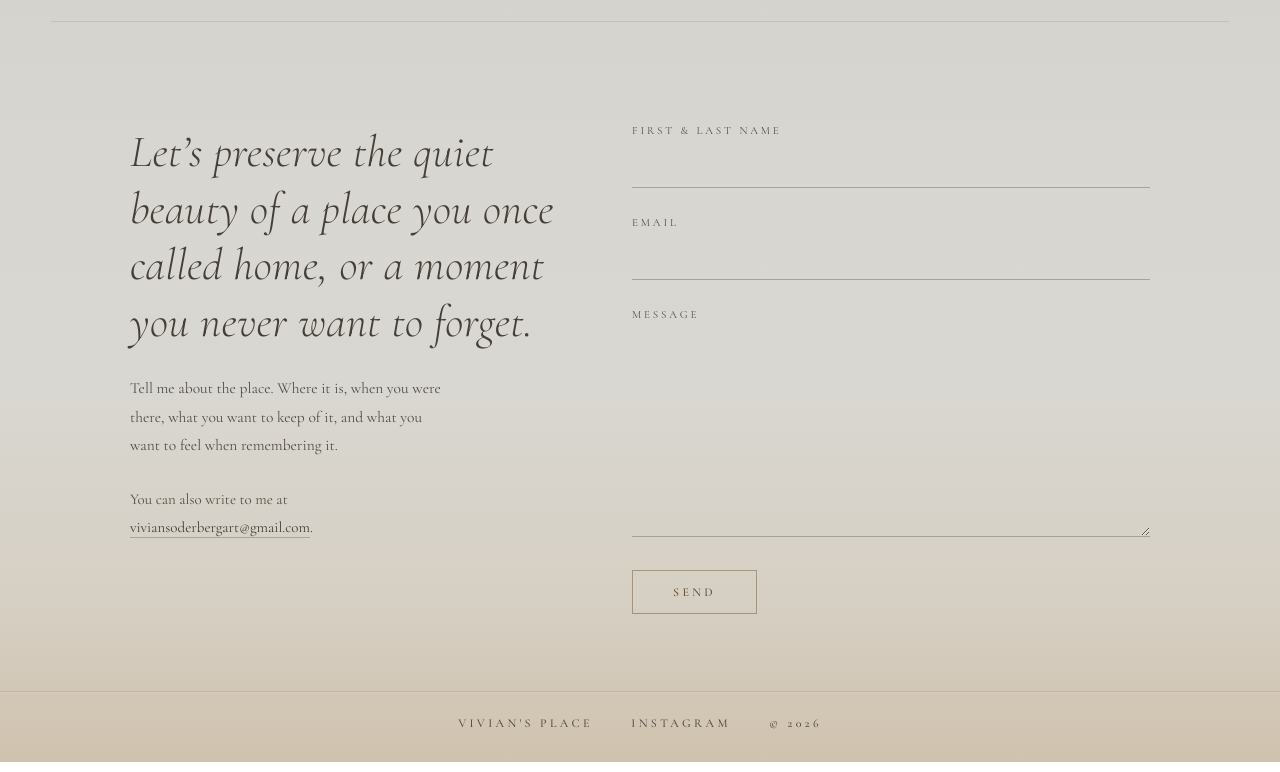
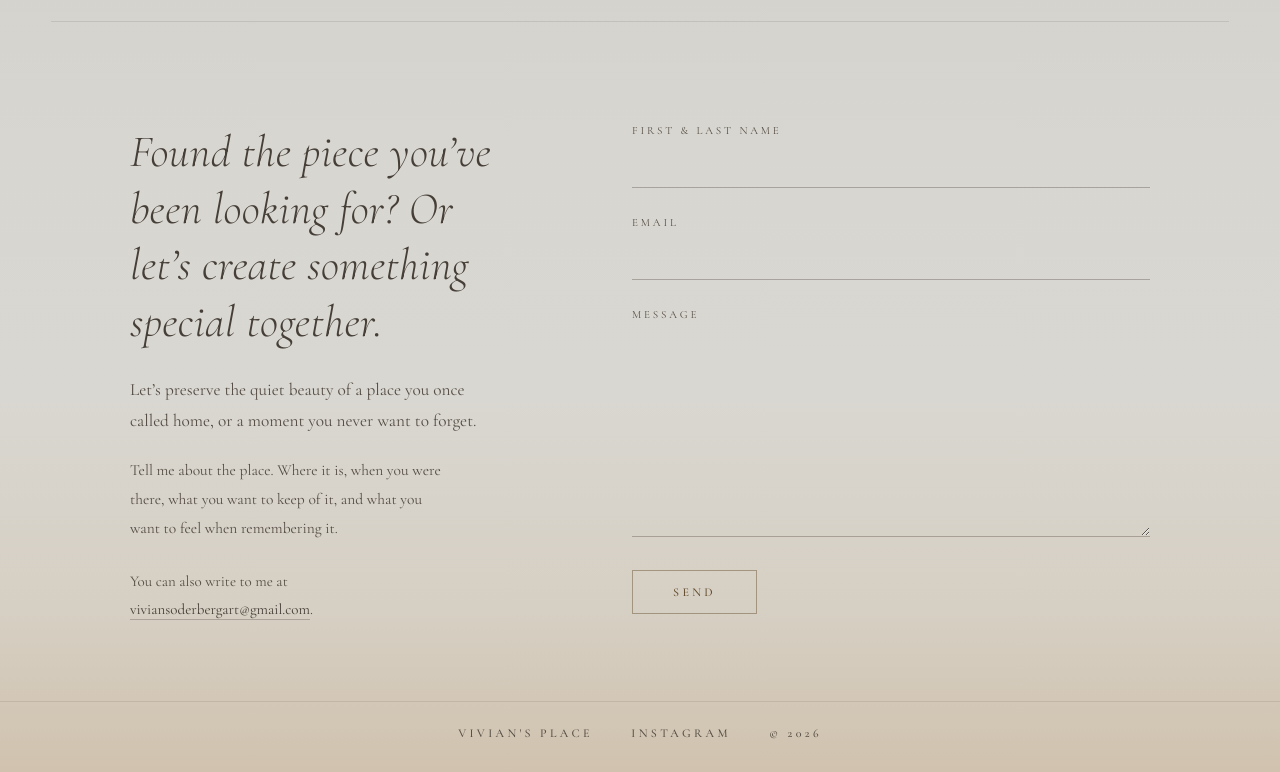
Before and after one commit to james-soderberg/viviansoderberg.com, a plain HTML site: page inquiries.html in a window 1280 px wide. Shown: the part 119-891 px from the top of the page. Drawn offline with nearby package versions, Linux system fonts and the light colour scheme.

Commit message:
Lead the inquiries page with both reasons to write
The page serves two arrivals: someone who clicked "Email to purchase" on a
specific piece, and someone who wants a commission. The heading now speaks
to both, with the preserve-the-quiet-beauty line kept underneath it.

Co-Authored-By: Claude Opus 5 (1M context) <noreply@anthropic.com>
Claude-Session: https://claude.ai/code/session_01UprEgQWNdtBx2WRq2s3QLj

```diff
--- a/inquiries.html
+++ b/inquiries.html
@@ -73,6 +73,10 @@
     font-weight:300;font-style:italic;
     font-size:clamp(26px,3.5vw,46px);line-height:1.26;letter-spacing:.008em;
     margin:0 0 24px;text-wrap:balance;
+  }
+  .commission .lede{
+    font-size:clamp(16.5px,1.35vw,19px);line-height:1.8;color:var(--ink-soft);
+    margin:0 0 20px;max-width:44ch;
   }
   .commission .tell{
     font-size:15.5px;line-height:1.85;color:var(--ink-soft);
@@ -180,9 +184,13 @@
       <div class="inner">
         <div>
           <h1>
+            Found the piece you&rsquo;ve been looking for? Or let&rsquo;s
+            create something special together.
+          </h1>
+          <p class="lede">
             Let&rsquo;s preserve the quiet beauty of a place you once called
             home, or a moment you never want to forget.
-          </h1>
+          </p>
           <p class="tell">
             Tell me about the place. Where it is, when you were there, what you
             want to keep of it, and what you want to feel when remembering it.
```
